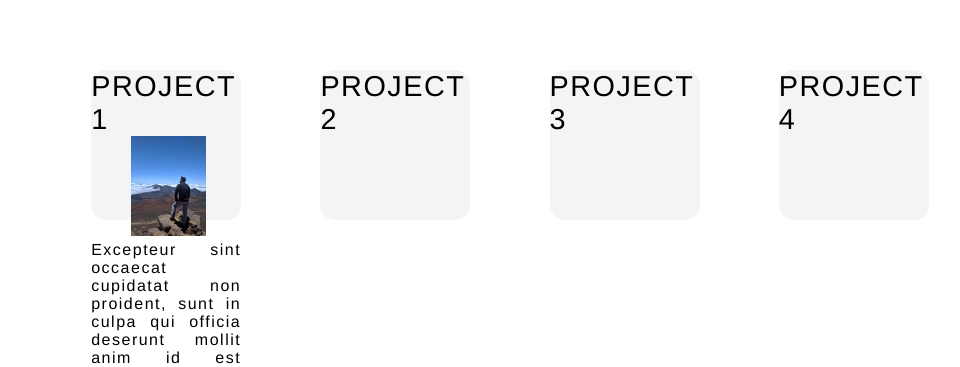
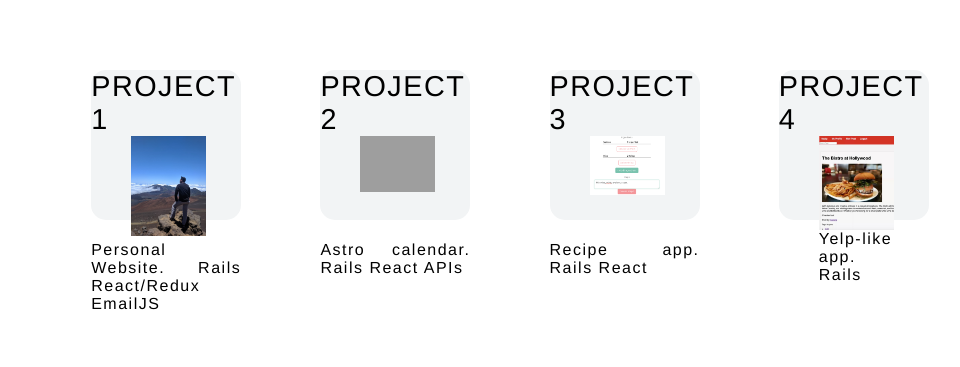
Before and after one commit to kailanak1/first-gatsby-project, a Gatsby site: page / in a window 1280 px wide. Shown: the part 1357-1724 px from the top of the page, without its empty margins (120-1080 px from the left). After the commit the page ends 1670 px from the top, so only its background shows below. Built offline with nearby package versions, Linux system fonts and the light colour scheme; Gatsby itself is replaced by a stand-in of ours; grey boxes are pictures that could not be loaded.

Commit message:
project component finished

```diff
--- a/src/components/header.js
+++ b/src/components/header.js
@@ -14,7 +14,7 @@ const Header = () => (
         <nav>
           <AnchorLink to="/#about">About</AnchorLink>
           <AnchorLink to="/#project">Projects</AnchorLink>
-          <Link to="/#contact">Contact</Link>
+          <AnchorLink to="/#contact">Contact</AnchorLink>
         </nav>
       </div>
       </div>
--- a/src/components/project.js
+++ b/src/components/project.js
@@ -7,6 +7,27 @@ const Project = () => {
     const data = useStaticQuery(graphql`
     query {
       davidpic: file(relativePath: { eq: "david-pic.jpg" }) {
+        childImageSharp {
+          fluid(maxWidth: 300) {
+            ...GatsbyImageSharpFluid
+          }
+        }
+      }
+      stellarpic: file(relativePath: { eq: "stellar.png" }) {
+        childImageSharp {
+          fluid(maxWidth: 300) {
+            ...GatsbyImageSharpFluid
+          }
+        }
+      }
+      recipepic: file(relativePath: { eq: "recipe-app.png" }) {
+        childImageSharp {
+          fluid(maxWidth: 300) {
+            ...GatsbyImageSharpFluid
+          }
+        }
+      }
+      mealp: file(relativePath: { eq: "mealp.png" }) {
         childImageSharp {
           fluid(maxWidth: 300) {
             ...GatsbyImageSharpFluid
@@ -26,17 +47,35 @@ const Project = () => {
                      <div className="project-image">
                          <Img fluid={data.davidpic.childImageSharp.fluid}/>
                      </div>
-                     <div className="project-desc">Excepteur sint occaecat cupidatat non proident, sunt in culpa qui officia deserunt mollit anim id est laborum.</div>
+                     <div className="project-desc">Personal Website. Rails   React/Redux  EmailJS</div>
                      </a>
                  </div>
                  <div className="project-square">
+                     <a href="https://stellar-778e3.web.app/" target="_blank" rel="noopener noreferrer">
                      <div className="project-title">Project 2</div>
+                     <div className="project-image">
+                         <Img fluid={data.stellarpic.childImageSharp.fluid}/>
+                     </div>
+                     <div className="project-desc">Astro calendar. Rails   React  APIs</div>
+                     </a>
                  </div>
                  <div className="project-square">
+                 <a href="https://github.com/kailanak1/recipe-blog-frontend" target="_blank" rel="noopener noreferrer">
                      <div className="project-title">Project 3</div>
+                     <div className="project-image">
+                         <Img fluid={data.recipepic.childImageSharp.fluid}/>
+                     </div>
+                     <div className="project-desc">Recipe app. Rails React</div>
+                     </a>
                  </div>
                  <div className="project-square">
+                     <a href="https://github.com/kailanak1/mealp" target="_blank" rel="noopener noreferrer">
                      <div className="project-title">Project 4</div>
+                     <div className="project-image">
+                         <Img fluid={data.mealp.childImageSharp.fluid}/>
+                         <div className="project-desc">Yelp-like app. Rails</div>
+                     </div>
+                     </a>
                  </div>
              </div>
 
```
Also changed, not shown: src/images/mealp.png (added), src/images/recipe-app.png (added), 1 other file.
